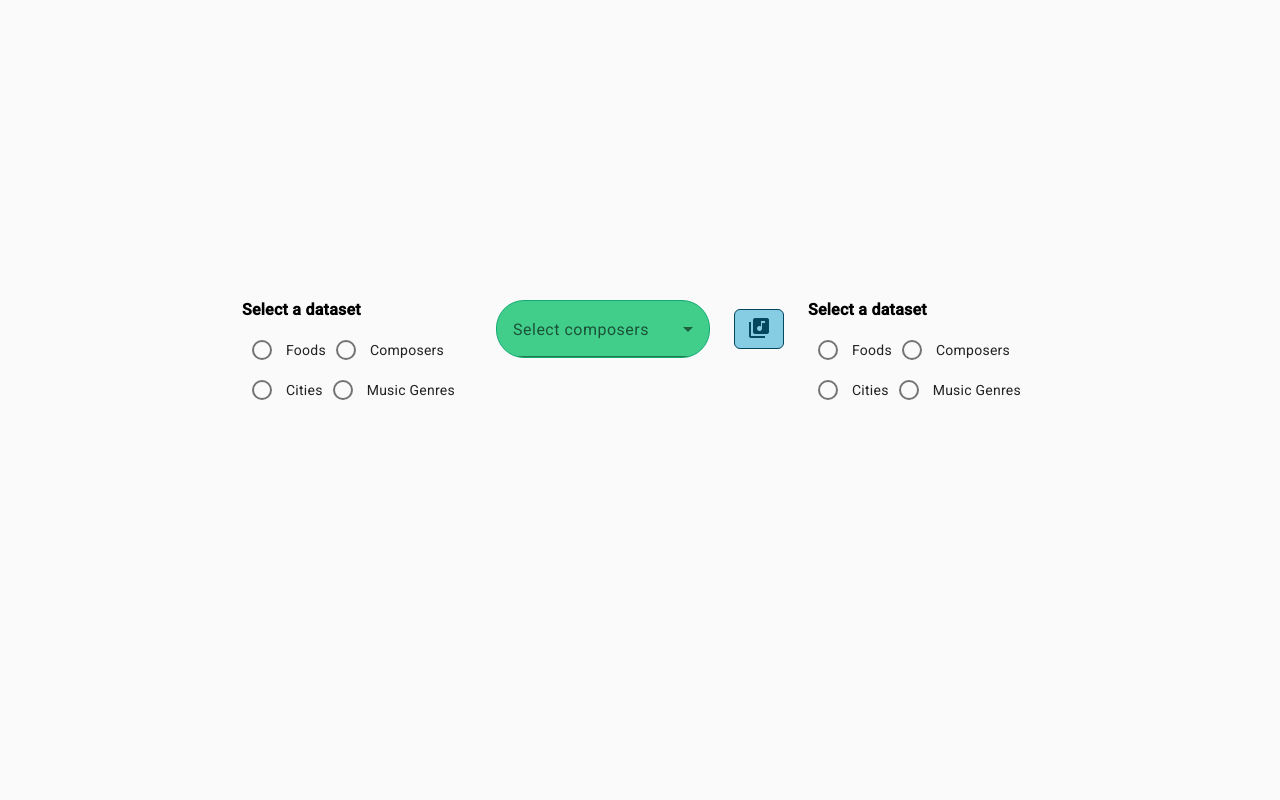
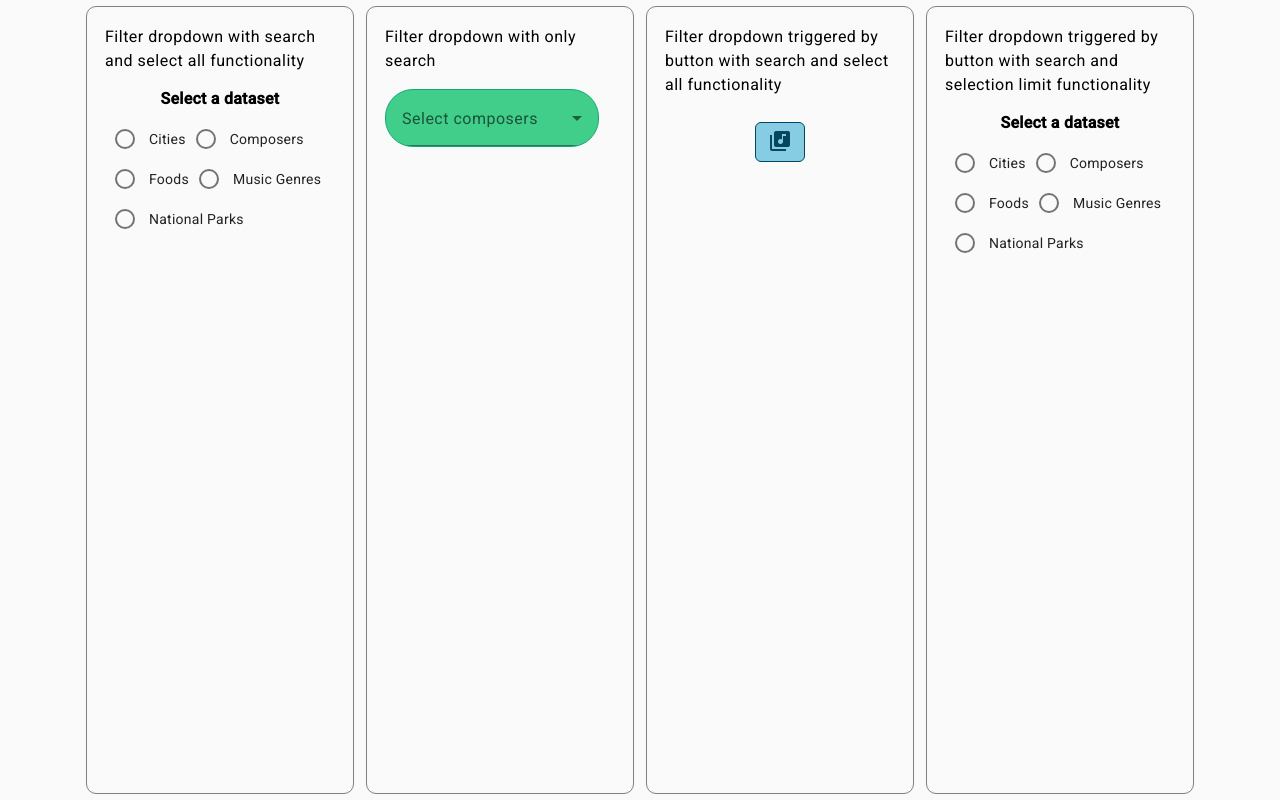
Before and after one commit to ztw17/generic-filter-dropdown, an Angular app: page / in a window 1280 px wide. Built offline with nearby package versions, Linux system fonts and the light colour scheme.

Commit message:
Make objective clearer

```diff
--- a/src/app/app.component.html
+++ b/src/app/app.component.html
@@ -1,6 +1,7 @@
 <div class="parent-container">
   <div class="dropdowns-container">
     <div class="dropdown-wrapper">
+      <h4>Filter dropdown with search and select all functionality</h4>
       <div class="select-dataset-text">Select a dataset</div>
       <mat-radio-group aria-label="Select an option" (change)="selectDataset($event.value, 0)">
         <mat-radio-button *ngFor="let option of datasetOptions" [value]="option">{{option}}</mat-radio-button>
@@ -20,6 +21,7 @@
       </div>
     </div>
     <div class="dropdown-wrapper" [class.hide]="dropdownHidden">
+      <h4>Filter dropdown with only search</h4>
       <filter-dropdown
         label="composer"
         [dataset]="composersDataset"
@@ -35,6 +37,7 @@
       </div>
     </div>
     <div class="dropdown-wrapper" [class.hide]="dropdownHidden">
+      <h4>Filter dropdown triggered by button with search and select all functionality</h4>
       <filter-dropdown
         label="genre"
         [dataset]="musicGenresDataset"
@@ -52,6 +55,7 @@
       </div>
     </div>
     <div class="dropdown-wrapper" [class.hide]="dropdownHidden">
+      <h4>Filter dropdown triggered by button with search and selection limit functionality</h4>
       <div class="select-dataset-text">Select a dataset</div>
       <mat-radio-group aria-label="Select an option" (change)="selectDataset($event.value, 1)">
         <mat-radio-button *ngFor="let option of datasetOptions" [value]="option">{{option}}</mat-radio-button>
--- a/src/app/app.component.scss
+++ b/src/app/app.component.scss
@@ -7,14 +7,15 @@
 .dropdowns-container {
 	height: 100%;
 	display: flex;
-	align-items: center;
 	justify-content: center;
 }
 
 .dropdown-wrapper {
-	margin: 0 12px;
+	padding: 18px;
+	margin: 6px;
 	max-width: 230px;
-	height: 25%;
+	border: 1px solid gray;
+	border-radius: 10px;
 }
 
 .button-dropdown {
@@ -38,4 +39,5 @@
 	font-size: 16px;
 	font-weight: 600;
 	margin-bottom: 10px;
+	text-align: center;
 }
--- a/src/app/app.component.ts
+++ b/src/app/app.component.ts
@@ -53,7 +53,17 @@ export class AppComponent {
 		{key: 'rock', value: 'Rock'},
 		{key: 'rb', value: 'R&B'}
 	];
-	public datasetOptions: string[] = ['Foods', 'Composers', 'Cities', 'Music Genres'];
+	public nationalParksDataset: KeyValue<string, string>[] = [
+		{key: 'blackCanyon', value: 'Black Canyon'},
+		{key: 'glacier', value: 'Glacier'},
+		{key: 'grandCanyon', value: 'Grand Canyon'},
+		{key: 'grandTeton', value: 'Grand Teton'},
+		{key: 'olympic', value: 'Olympic'},
+		{key: 'redWood', value: 'Red Wood'},
+		{key: 'rockyMountain', value: 'Rocky Mountain'},
+		{key: 'sequoia', value: 'Sequoia'}
+	];
+	public datasetOptions: string[] = ['Cities', 'Composers', 'Foods', 'Music Genres', 'National Parks'];
 	public selectedDatasetOne: KeyValue<string, string>[] = [];
 	public selectedDatasetTwo: KeyValue<string, string>[] = [];
 	public selectedDatasetOneLabel = '';
@@ -86,11 +96,11 @@ export class AppComponent {
 	public selectDataset(value: string, dropdownNumber: number): void {
 		if (dropdownNumber === 0) {
 			switch (value) {
-				case 'Foods':
-					this.selectedDatasetOne = this.foodsDataset;
-					this.datasetOneChanged$.next(this.foodsDataset);
-					this.selectedDatasetOneLabel = 'food';
-					this.datasetOneIcon = 'fastfood';
+				case 'Cities':
+					this.selectedDatasetOne = this.citiesDataset;
+					this.datasetOneChanged$.next(this.citiesDataset);
+					this.selectedDatasetOneLabel = 'city';
+					this.datasetOneIcon = 'location_city';
 					break;
 				case 'Composers':
 					this.selectedDatasetOne = this.composersDataset;
@@ -98,11 +108,11 @@ export class AppComponent {
 					this.selectedDatasetOneLabel = 'composer';
 					this.datasetOneIcon = 'person';
 					break;
-				case 'Cities':
-					this.selectedDatasetOne = this.citiesDataset;
-					this.datasetOneChanged$.next(this.citiesDataset);
-					this.selectedDatasetOneLabel = 'city';
-					this.datasetOneIcon = 'location_city';
+				case 'Foods':
+					this.selectedDatasetOne = this.foodsDataset;
+					this.datasetOneChanged$.next(this.foodsDataset);
+					this.selectedDatasetOneLabel = 'food';
+					this.datasetOneIcon = 'fastfood';
 					break;
 				case 'Music Genres':
 					this.selectedDatasetOne = this.musicGenresDataset;
@@ -110,17 +120,23 @@ export class AppComponent {
 					this.selectedDatasetOneLabel = 'music genre';
 					this.datasetOneIcon = 'library_music';
 					break;
+				case 'National Parks':
+					this.selectedDatasetOne = this.nationalParksDataset;
+					this.datasetOneChanged$.next(this.nationalParksDataset);
+					this.selectedDatasetOneLabel = 'national park';
+					this.datasetOneIcon = 'landscape';
+					break;
 				default:
 					this.selectedDatasetOne = [];
 					break;
 			}
-		} else if (dropdownNumber === 1 ) {
+		} else if (dropdownNumber === 1) {
 			switch (value) {
-				case 'Foods':
-					this.selectedDatasetTwo = this.foodsDataset;
-					this.datasetTwoChanged$.next(this.foodsDataset);
-					this.selectedDatasetTwoLabel = 'food';
-					this.datasetTwoIcon = 'fastfood';
+				case 'Cities':
+					this.selectedDatasetTwo = this.citiesDataset;
+					this.datasetTwoChanged$.next(this.citiesDataset);
+					this.selectedDatasetTwoLabel = 'city';
+					this.datasetTwoIcon = 'location_city';
 					break;
 				case 'Composers':
 					this.selectedDatasetTwo = this.composersDataset;
@@ -128,17 +144,23 @@ export class AppComponent {
 					this.selectedDatasetTwoLabel = 'composer';
 					this.datasetTwoIcon = 'person';
 					break;
-				case 'Cities':
-					this.selectedDatasetTwo = this.citiesDataset;
-					this.datasetTwoChanged$.next(this.citiesDataset);
-					this.selectedDatasetTwoLabel = 'city';
-					this.datasetTwoIcon = 'location_city';
+				case 'Foods':
+					this.selectedDatasetTwo = this.foodsDataset;
+					this.datasetTwoChanged$.next(this.foodsDataset);
+					this.selectedDatasetTwoLabel = 'food';
+					this.datasetTwoIcon = 'fastfood';
 					break;
 				case 'Music Genres':
 					this.selectedDatasetTwo = this.musicGenresDataset;
 					this.datasetTwoChanged$.next(this.musicGenresDataset);
 					this.selectedDatasetTwoLabel = 'music genre';
 					this.datasetTwoIcon = 'library_music';
+					break;
+				case 'National Parks':
+					this.selectedDatasetTwo = this.nationalParksDataset;
+					this.datasetTwoChanged$.next(this.nationalParksDataset);
+					this.selectedDatasetTwoLabel = 'national park';
+					this.datasetTwoIcon = 'landscape';
 					break;
 				default:
 					this.selectedDatasetTwo = [];
--- a/src/app/generic-filter/filter-dropdown.component.html
+++ b/src/app/generic-filter/filter-dropdown.component.html
@@ -4,7 +4,8 @@
 
 <ng-template #searchOnlyStyle>
   <mat-form-field class="dropdown-wrapper">
-    <mat-label>Select {{label}}s</mat-label>
+    <mat-label *ngIf="label !== 'city'">Select {{label}}s</mat-label>
+    <mat-label *ngIf="label === 'city'">Select cities</mat-label>
     <mat-select
       multiple
       [(ngModel)]="displayedOptions"
@@ -25,7 +26,8 @@
 
 <ng-template #searchAndSelectStyle>
   <mat-form-field class="dropdown-wrapper" *ngIf="label !== ''">
-    <mat-label>Select {{label}}s</mat-label>
+    <mat-label *ngIf="label !== 'city'">Select {{label}}s</mat-label>
+    <mat-label *ngIf="label === 'city'">Select cities</mat-label>
     <mat-select
       multiple
       [(ngModel)]="displayedOptions"
--- a/src/app/generic-filter/filter-dropdown.component.ts
+++ b/src/app/generic-filter/filter-dropdown.component.ts
@@ -75,7 +75,6 @@ export class FilterDropdownComponent implements OnInit, OnDestroy {
       this.selectedOptions = [];
       this.displayedOptions = [];
     }
-
     this.dropdownSelectionChange.emit(this.selectedOptions);
   }
 
@@ -84,7 +83,6 @@ export class FilterDropdownComponent implements OnInit, OnDestroy {
       const checkedItems: KeyValue<string, string>[] = [];
 
       _.each(this.dataset, data => {
-
         const isCurrentlyDisplayed = !!_.find(this.searchableData, sd => this.isKeyValueEqual(sd, data));
         if (isCurrentlyDisplayed) {
 
@@ -96,14 +94,12 @@ export class FilterDropdownComponent implements OnInit, OnDestroy {
           checkedItems.push(data);
         }
       });
-
       this.selectedOptions = checkedItems;
       this.displayedOptions = checkedItems;
     } else {
       this.selectedOptions = values;
       this.displayedOptions = values;
     }
-
     this.dropdownSelectionChange.emit(this.selectedOptions);
 
     this.selectAll = this.dataset.length === this.selectedOptions.length;
@@ -122,7 +118,6 @@ export class FilterDropdownComponent implements OnInit, OnDestroy {
     } else {
       this.selectedOptions.push(item);
     }
-
     this.dropdownSelectionChange.emit(this.selectedOptions);
 
     this.selectAll = this.dataset.length === this.selectedOptions.length;
```
